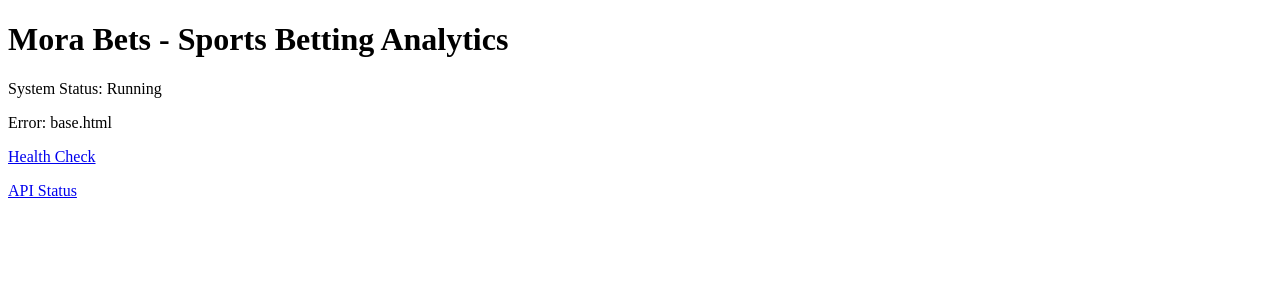
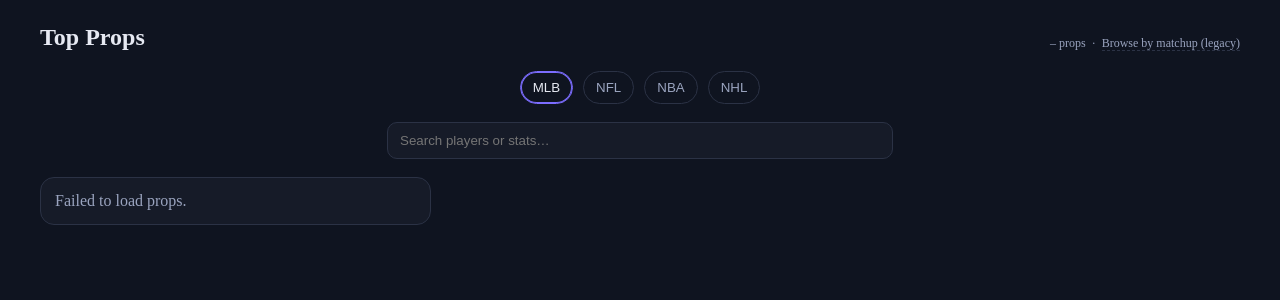
Before and after one commit to Jesusyut/morabets-2, a Flask app: page /dashboard in a window 1280 px wide. Shown: the top 300 px of the page. Run offline with Flask 3, Linux system fonts and the light colour scheme.

Commit message:
uv update

```diff
--- a/app.py
+++ b/app.py
@@ -568,6 +568,55 @@ def dashboard():
         </html>
         '''
 
+@app.route("/dashboard_legacy")
+def dashboard_legacy():
+    """Legacy dashboard - preserved for backward compatibility"""
+    # Check for key parameter
+    user_key = request.args.get('key', '').strip()
+
+    if user_key:
+        # Validate key
+        try:
+            with open(LICENSE_DB, 'r') as f:
+                keys = json.load(f)
+        except Exception as e:
+            logger.error(f"Error loading license keys: {e}")
+            return redirect(url_for('index') + '?message=System+error.+Please+try+again.')
+
+        # Check if key exists and is valid (case-insensitive)
+        is_valid = False
+        for key in keys:
+            if key.upper() == user_key.upper() and keys[key]:
+                is_valid = True
+                break
+
+        if not is_valid:
+            logger.info(f"Invalid key attempt: {user_key}")
+            return redirect(url_for('index') + '?message=Invalid+key.+Please+try+again.')
+
+        # Key is valid, set session and render dashboard
+        session["licensed"] = True
+        session["license_key"] = user_key
+        logger.info(f"✅ Legacy dashboard access granted for key: {user_key}")
+
+    try:
+        hits = cache_incr("hits")
+        return render_template("dashboard_legacy.html", hits=hits)
+    except Exception as e:
+        logger.error(f"Error in legacy dashboard route: {e}")
+        return f'''
+        <!DOCTYPE html>
+        <html>
+        <head><title>Mora Bets - Legacy</title></head>
+        <body>
+        <h1>Mora Bets - Legacy Dashboard</h1>
+        <p>System Status: Running</p>
+        <p>Error: {str(e)}</p>
+        <p><a href="/dashboard">New Dashboard</a></p>
+        </body>
+        </html>
+        '''
+
 @app.route("/verify")
 def verify():
     """Handle Stripe success and generate license key"""
@@ -1251,6 +1300,14 @@ def l10_single():
         return jsonify({}), 200
     res = compute_l10(player, stat, line_f, lookback=lookback)
     return jsonify(res or {}), 200
+
+
+@app.route("/labels")
+def labels_endpoint():
+    league = (request.args.get("league") or "mlb").lower()
+    books = ["draftkings", "fanduel", "betmgm"]
+    labels = fetch_matchup_labels(league=league, books=books)
+    return jsonify(labels), 200
 
 
 @app.route("/analytics")
--- a/templates/dashboard.html
+++ b/templates/dashboard.html
@@ -1,85 +1,112 @@
-{% extends "base.html" %}
-{% block title %}Dashboard — Top Props{% endblock %}
+<!DOCTYPE html>
+<html lang="en">
+<head>
+  <meta charset="utf-8" />
+  <meta name="viewport" content="width=device-width,initial-scale=1" />
+  <title>Mora Bets — Top Props</title>
+  <link rel="icon" href="/favicon.ico" type="image/x-icon" />
+  <style>
+    :root{--bg:#0f1420;--card:#161b28;--stroke:#2b3245;--text:#e6e9f2;--muted:#9aa4bf;--accent:#7c6dff;--green:#2dd36f;--amber:#f9d65a;--rose:#ff6b81;}
+    html,body{background:var(--bg);color:var(--text);margin:0}
+    .wrap{max-width:1200px;margin:0 auto;padding:24px 16px 56px}
+    .title{font-size:24px;font-weight:700;margin:0 0 12px}
+    .toolbar{display:flex;gap:10px;align-items:center;justify-content:center;margin:8px 0 18px}
+    .tab{background:transparent;color:var(--muted);border:1px solid var(--stroke);padding:8px 12px;border-radius:999px;cursor:pointer}
+    .tab.active{color:var(--text);border-color:var(--accent);box-shadow:0 0 0 1px var(--accent) inset}
+    .pill{font-size:12px;border:1px solid var(--stroke);padding:4px 8px;border-radius:999px;color:var(--muted)}
+    .badge{font-size:11px;border:1px solid var(--stroke);padding:3px 8px;border-radius:999px;margin-right:6px;background:#1a2134;color:#cbd3ee}
+    .badge--high{background:#1f2638;border-color:#38405a;color:#ffd56a}
+    .badge--fav{background:#1e2436;border-color:#3a4160;color:#a7b1ff}
+    .search{width:100%;max-width:480px;padding:10px 12px;border-radius:10px;background:var(--card);border:1px solid var(--stroke);color:var(--text)}
+    .grid{display:grid;grid-template-columns:repeat(1,minmax(0,1fr));gap:14px}
+    @media(min-width:900px){.grid{grid-template-columns:repeat(3,minmax(0,1fr))}}
+    .card{background:var(--card);border:1px solid var(--stroke);border-radius:14px;padding:14px}
+    .row{display:flex;align-items:center;justify-content:space-between;gap:10px}
+    .muted{color:var(--muted)}
+    .over{color:var(--green);font-weight:600}
+    .under{color:var(--amber)}
+    .load{margin:22px auto 0;display:block;padding:10px 14px;border:1px solid var(--stroke);border-radius:10px;color:var(--text);background:transparent}
+    .sr-only{position:absolute;left:-9999px}
+    .topbar{display:flex;justify-content:space-between;align-items:center;margin-bottom:6px}
+    .kpi{font-size:12px;color:var(--muted)}
+    .link{color:var(--muted);text-decoration:none;border-bottom:1px dashed var(--stroke)}
+    .link:hover{color:var(--text);border-bottom-color:var(--accent)}
+  </style>
+</head>
+<body>
+  <div class="wrap">
+    <div class="topbar">
+      <h1 class="title">Top Props</h1>
+      <div class="kpi">
+        <span id="counter">–</span> props &nbsp;·&nbsp;
+        <a class="link" href="/dashboard_legacy">Browse by matchup (legacy)</a>
+      </div>
+    </div>
 
-{% block content %}
-<style>
-  :root {
-    --bg: #0f1420;
-    --card: #161b28;
-    --stroke: #2b3245;
-    --text: #e6e9f2;
-    --muted: #9aa4bf;
-    --accent: #7c6dff;
-    --green: #2dd36f;
-    --yellow: #f9d65a;
-  }
-  body { background: var(--bg); color: var(--text); }
-  .wrap { max-width: 1200px; margin: 0 auto; padding: 24px 16px 56px; }
-  .toolbar { display:flex; gap:12px; align-items:center; justify-content:center; margin-bottom:18px; }
-  .tab { background: transparent; color: var(--muted); border:1px solid var(--stroke); padding:8px 12px; border-radius:999px; cursor:pointer; }
-  .tab.active { color: var(--text); border-color: var(--accent); box-shadow: 0 0 0 1px var(--accent) inset; }
-  .search { width:100%; max-width:460px; padding:10px 12px; border-radius:10px; background: var(--card); border:1px solid var(--stroke); color: var(--text); }
-  .grid { display:grid; grid-template-columns: repeat(1, minmax(0, 1fr)); gap:14px; }
-  @media (min-width: 900px) { .grid { grid-template-columns: repeat(3, minmax(0, 1fr)); } }
-  .card { background: var(--card); border: 1px solid var(--stroke); border-radius: 14px; padding: 14px; }
-  .row { display:flex; align-items:center; justify-content:space-between; gap:10px; }
-  .pill { font-size:12px; border:1px solid var(--stroke); padding:4px 8px; border-radius:999px; color: var(--muted); }
-  .muted { color: var(--muted); }
-  .over { color: var(--green); font-weight:600; }
-  .under { color: var(--yellow); }
-  .load { margin:22px auto 0; display:block; padding:10px 14px; border:1px solid var(--stroke); border-radius:10px; color:var(--text); background:transparent; }
-  .sr-only { position:absolute; left:-9999px; }
-</style>
-
-<div class="wrap">
-
-  <!-- league tabs + search -->
     <div class="toolbar">
       <button class="tab active" data-league="mlb">MLB</button>
       <button class="tab" data-league="nfl">NFL</button>
       <button class="tab" data-league="nba">NBA</button>
       <button class="tab" data-league="nhl">NHL</button>
     </div>
-  <div class="toolbar" style="gap:8px;">
+
+    <div class="toolbar" style="gap:8px">
       <label for="q" class="sr-only">Search</label>
       <input id="q" class="search" placeholder="Search players or stats…" />
     </div>
 
-  <!-- props grid -->
     <div id="top-props" class="grid"></div>
     <button id="load-more" class="load">Load More Props</button>
-
   </div>
 
   <script>
   (function(){
-  let league = 'mlb';
-  let limit = 60, offset = 0;
-  const q = document.getElementById('q');
-  const grid = document.getElementById('top-props');
-  const loadBtn = document.getElementById('load-more');
-  let allItems = [];  // cache current league items for client-side search
+    let league='mlb';
+    let limit=60, offset=0;
+    const grid=document.getElementById('top-props');
+    const loadBtn=document.getElementById('load-more');
+    const q=document.getElementById('q');
+    const counter=document.getElementById('counter');
+    let labelMap = {}; // matchup -> labels
+    function pct(x){ return Math.round(Number(x)*100); }
+    function esc(s){ return (s||'').replace(/[&<>"']/g, m=>({ '&':'&amp;','<':'&lt;','>':'&gt;','"':'&quot;',"'":'&#39;' }[m])); }
 
-  function pct(x){ return Math.round(Number(x)*100); }
+    async function loadLabels(){
+      try{
+        const res = await fetch(`/labels?league=${league}`);
+        labelMap = await res.json();
+      }catch(e){ labelMap = {}; }
+    }
+
+    function badgesHTML(matchup){
+      const l = labelMap[matchup];
+      if(!l) return '';
+      const fav = (l.favored_team && l.favored_prob!=null)
+        ? `<span class="badge badge--fav">Favored: ${esc(l.favored_team)} ${pct(l.favored_prob)}%</span>` : '';
+      const hi  = l.high_scoring
+        ? `<span class="badge badge--high">High scoring • Total ${esc(String(l.total_line||''))}</span>` : '';
+      return (fav || hi) ? `<div style="margin:6px 0 4px;">${fav}${hi}</div>` : '';
+    }
 
     function cardHTML(p){
-    const over = pct(p.fair.prob.over);
-    const under = pct(p.fair.prob.under);
-    const src = (p.meta && p.meta.source) ? p.meta.source.toUpperCase() : (p.fair.book || p.shop || '');
-    const l10 = p.meta && p.meta.l10 ? `L10: ${p.meta.l10.over_hits}/${p.meta.l10.games} (${pct(p.meta.l10.rate_over)}%)` : '';
+      const over=pct(p.fair.prob.over);
+      const under=pct(p.fair.prob.under);
+      const src=(p.meta&&p.meta.source)?p.meta.source.toUpperCase():(p.fair.book||p.shop||'');
+      const l10=p.meta&&p.meta.l10?`L10: ${p.meta.l10.over_hits}/${p.meta.l10.games} (${pct(p.meta.l10.rate_over)}%)`:'';
       return `
-      <div class="card" data-name="${(p.player||'').toLowerCase()}" data-stat="${(p.stat||'').toLowerCase()}">
+        <div class="card" data-name="${esc((p.player||'').toLowerCase())}" data-stat="${esc((p.stat||'').toLowerCase())}">
           <div class="row">
-          <div class="muted">${p.matchup}</div>
-          <div class="pill">${p.stat} ${p.line}</div>
+            <div class="muted">${esc(p.matchup||'')}</div>
+            <div class="pill">${esc(p.stat)} ${esc(p.line)}</div>
           </div>
-        <div style="margin-top:6px; font-weight:600;">${p.player}</div>
+          ${badgesHTML(p.matchup)}
+          <div style="margin-top:6px;font-weight:600;">${esc(p.player||'')}</div>
           <div style="margin-top:10px;">
             <div class="over">Over ${over}%</div>
             <div class="under">Under ${under}%</div>
           </div>
-        ${l10 ? `<div class="muted" style="margin-top:8px; font-size:12px;">${l10}</div>` : ``}
-        <div class="muted" style="margin-top:8px; font-size:12px;">Source: ${src}</div>
+          ${l10?`<div class="muted" style="margin-top:8px;font-size:12px;">${l10}</div>`:''}
+          <div class="muted" style="margin-top:8px;font-size:12px;">Source: ${esc(src)}</div>
         </div>
       `;
     }
@@ -87,64 +114,53 @@
     async function fetchPage(){
       loadBtn.disabled = true;
       try{
-      const url = `/player_props/top?league=${league}&limit=${limit}&offset=${offset}&over_only=1&min_prob=0.50&include_l10=1`;
-      const res = await fetch(url);
+        const res = await fetch(`/player_props/top?league=${league}&limit=${limit}&offset=${offset}&over_only=1&min_prob=0.50&include_l10=1`);
         const data = await res.json();
-      const items = data.items || [];
-      if (offset === 0) {
-        grid.innerHTML = '';
-        allItems = [];
-      }
-      items.forEach(p => {
-        allItems.push(p);
-        grid.insertAdjacentHTML('beforeend', cardHTML(p));
+        if(offset===0){ grid.innerHTML=''; }
+        const items=(data.items||[]).filter(p=>{
+          const s=(p.stat||'').toLowerCase();
+          const ln=parseFloat(p.line||0);
+          return !(s==='batter_total_bases' && ln>1.5);
         });
+        items.forEach(p=> grid.insertAdjacentHTML('beforeend', cardHTML(p)));
         offset += items.length;
-      if (offset >= (data.total || 0) || items.length === 0) {
-        loadBtn.style.display = 'none';
-      } else {
-        loadBtn.style.display = 'block';
-      }
-    } catch(e){
-      console.error('Top props failed', e);
-    } finally {
-      loadBtn.disabled = false;
-    }
+        counter.textContent = (data.total || 0).toLocaleString();
+        loadBtn.style.display = (offset>=(data.total||0) || items.length===0) ? 'none' : 'block';
+      }catch(e){
+        console.error('Top props load failed', e);
+        if(offset===0){ grid.innerHTML = '<div class="card"><div class="muted">Failed to load props.</div></div>'; loadBtn.style.display='none'; }
+      }finally{ loadBtn.disabled=false; }
     }
 
     function applySearch(){
-    const term = (q.value || '').trim().toLowerCase();
-    if (!term){
-      // show all
-      Array.from(grid.children).forEach(el=> el.style.display='');
-      return;
-    }
+      const term=(q.value||'').trim().toLowerCase();
       Array.from(grid.children).forEach(el=>{
-      const name = el.getAttribute('data-name') || '';
-      const stat = el.getAttribute('data-stat') || '';
-      el.style.display = (name.includes(term) || stat.includes(term)) ? '' : 'none';
+        if(!term){ el.style.display=''; return; }
+        const name=el.getAttribute('data-name')||'';
+        const stat=el.getAttribute('data-stat')||'';
+        el.style.display=(name.includes(term)||stat.includes(term))?'':'none';
       });
     }
 
-  // wire tabs
+    async function refresh(){
+      offset=0;
+      await loadLabels();   // load badges first
+      await fetchPage();    // then load first props page
+    }
+
     document.querySelectorAll('.tab').forEach(btn=>{
       btn.addEventListener('click', ()=>{
         document.querySelectorAll('.tab').forEach(b=>b.classList.remove('active'));
         btn.classList.add('active');
         league = btn.dataset.league;
-      offset = 0;
-      fetchPage();
+        refresh();
       });
     });
-
-  // search
     q.addEventListener('input', applySearch);
-
-  // load more
     loadBtn.addEventListener('click', fetchPage);
 
-  // first load
-  fetchPage();
+    refresh(); // initial
   })();
   </script>
-{% endblock %}
+</body>
+</html>
```
Also changed, not shown: labels.py (+11 -4 lines), templates/dashboard_legacy.html (added, +150 -0 lines). Lines whose indentation alone changed are shown as unchanged.
